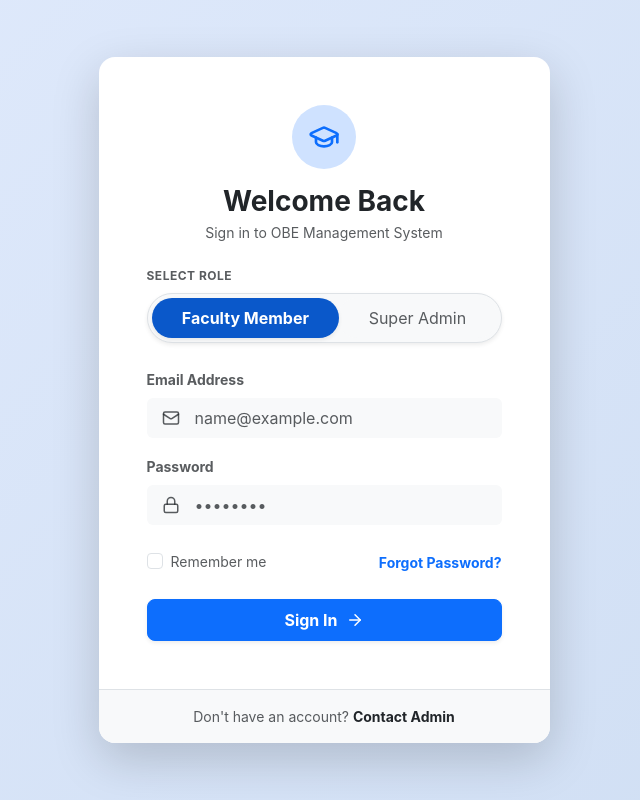
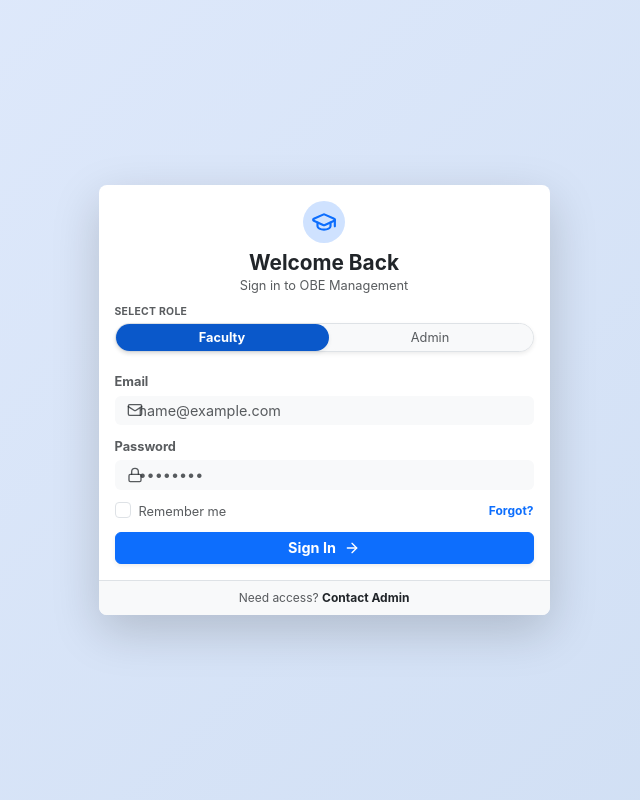
Before and after one commit to Senanasmat/obe-management-system, a React app in the folder frontend/: page /login in a window 1280 px wide. Shown: the whole page, without its empty margins (316-956 px from the left). Built offline with nearby package versions, Linux system fonts and the light colour scheme; no server answers; the HTML template or start-up script is replaced by a standard one.

Commit message:
Compress login form - reduce padding, margins, and font sizes

```diff
--- a/frontend/src/pages/Login.jsx
+++ b/frontend/src/pages/Login.jsx
@@ -50,36 +50,36 @@ const Login = () => {
             display: 'flex',
             alignItems: 'center',
             justifyContent: 'center',
-            padding: '20px'
+            padding: '10px'
         }}>
             <Container>
                 <Row className="justify-content-center">
                     <Col md={8} lg={6} xl={5}>
-                        <Card className="shadow-lg border-0 rounded-4 overflow-hidden">
-                            <Card.Body className="p-5">
-                                <div className="text-center mb-4">
-                                    <div className="bg-primary-subtle text-primary rounded-circle p-3 d-inline-flex mb-3">
-                                        <GraduationCap size={32} />
+                        <Card className="shadow-lg border-0 rounded-3 overflow-hidden">
+                            <Card.Body className="p-3">
+                                <div className="text-center mb-2">
+                                    <div className="bg-primary-subtle text-primary rounded-circle p-2 d-inline-flex mb-2">
+                                        <GraduationCap size={26} />
                                     </div>
-                                    <h3 className="fw-bold text-dark mb-1">Welcome Back</h3>
-                                    <p className="text-muted small">Sign in to OBE Management System</p>
+                                    <h3 className="fw-bold text-dark mb-0" style={{ fontSize: '1.3rem' }}>Welcome Back</h3>
+                                    <p className="text-muted mb-0" style={{ fontSize: '0.8rem' }}>Sign in to OBE Management</p>
                                 </div>
 
                                 {error && (
-                                    <Alert variant="danger" className="border-0 bg-danger-subtle text-danger small py-2 d-flex align-items-center mb-4">
-                                        <Lock size={16} className="me-2" /> {error}
+                                    <Alert variant="danger" className="border-0 bg-danger-subtle text-danger py-1 d-flex align-items-center mb-2" style={{ fontSize: '0.8rem' }}>
+                                        <Lock size={14} className="me-2" /> {error}
                                     </Alert>
                                 )}
                                 {success && (
-                                    <Alert variant="success" className="border-0 bg-success-subtle text-success small py-2 d-flex align-items-center mb-4">
-                                        <GraduationCap size={16} className="me-2" /> {success}
+                                    <Alert variant="success" className="border-0 bg-success-subtle text-success py-1 d-flex align-items-center mb-2" style={{ fontSize: '0.8rem' }}>
+                                        <GraduationCap size={14} className="me-2" /> {success}
                                     </Alert>
                                 )}
 
                                 <Form onSubmit={handleSubmit}>
-                                    <div className="mb-4">
-                                        <label className="small fw-bold text-muted mb-2 d-block text-uppercase" style={{ fontSize: '0.75rem', letterSpacing: '0.5px' }}>Select Role</label>
-                                        <ButtonGroup className="w-100 shadow-sm rounded-pill p-1 bg-light border">
+                                    <div className="mb-3">
+                                        <label className="fw-bold text-muted mb-1 d-block text-uppercase" style={{ fontSize: '0.65rem', letterSpacing: '0.3px' }}>Select Role</label>
+                                        <ButtonGroup className="w-100 shadow-sm rounded-pill p-0 bg-light border">
                                             {['faculty', 'admin'].map((radioValue) => (
                                                 <ToggleButton
                                                     key={radioValue}
@@ -90,16 +90,17 @@ const Login = () => {
                                                     value={radioValue}
                                                     checked={role === radioValue}
                                                     onChange={(e) => setRole(e.currentTarget.value)}
-                                                    className={`rounded-pill border-0 text-capitalize py-2 d-flex align-items-center justify-content-center ${role === radioValue ? 'fw-bold shadow-sm' : 'text-muted'}`}
+                                                    className={`rounded-pill border-0 text-capitalize py-1 d-flex align-items-center justify-content-center ${role === radioValue ? 'fw-bold shadow-sm' : 'text-muted'}`}
+                                                    style={{ fontSize: '0.8rem' }}
                                                 >
-                                                    {radioValue === 'admin' ? 'Super Admin' : 'Faculty Member'}
+                                                    {radioValue === 'admin' ? 'Admin' : 'Faculty'}
                                                 </ToggleButton>
                                             ))}
                                         </ButtonGroup>
                                     </div>
 
-                                    <Form.Group className="mb-3 position-relative">
-                                        <Form.Label className="small fw-bold text-muted">Email Address</Form.Label>
+                                    <Form.Group className="mb-2 position-relative">
+                                        <Form.Label className="fw-bold text-muted mb-1" style={{ fontSize: '0.8rem' }}>Email</Form.Label>
                                         <div className="position-relative">
                                             <Form.Control
                                                 type="email"
@@ -107,14 +108,15 @@ const Login = () => {
                                                 required
                                                 value={email}
                                                 onChange={(e) => setEmail(e.target.value)}
-                                                className="py-2 ps-5 bg-light border-0"
+                                                className="py-1 ps-4 bg-light border-0"
+                                                style={{ fontSize: '0.9rem' }}
                                             />
-                                            <Mail className="position-absolute text-muted" size={18} style={{ top: '50%', left: '15px', transform: 'translateY(-50%)' }} />
+                                            <Mail className="position-absolute text-muted" size={16} style={{ top: '50%', left: '12px', transform: 'translateY(-50%)' }} />
                                         </div>
                                     </Form.Group>
 
-                                    <Form.Group className="mb-4 position-relative">
-                                        <Form.Label className="small fw-bold text-muted">Password</Form.Label>
+                                    <Form.Group className="mb-2 position-relative">
+                                        <Form.Label className="fw-bold text-muted mb-1" style={{ fontSize: '0.8rem' }}>Password</Form.Label>
                                         <div className="position-relative">
                                             <Form.Control
                                                 type="password"
@@ -122,30 +124,32 @@ const Login = () => {
                                                 required
                                                 value={password}
                                                 onChange={(e) => setPassword(e.target.value)}
-                                                className="py-2 ps-5 bg-light border-0"
+                                                className="py-1 ps-4 bg-light border-0"
+                                                style={{ fontSize: '0.9rem' }}
                                             />
-                                            <Lock className="position-absolute text-muted" size={18} style={{ top: '50%', left: '15px', transform: 'translateY(-50%)' }} />
+                                            <Lock className="position-absolute text-muted" size={16} style={{ top: '50%', left: '12px', transform: 'translateY(-50%)' }} />
                                         </div>
                                     </Form.Group>
 
-                                    <div className="d-flex justify-content-between align-items-center mb-4">
-                                        <Form.Check type="checkbox" label={<span className="small text-muted">Remember me</span>} id="remember" />
-                                        <a href="#" className="small text-decoration-none fw-bold">Forgot Password?</a>
+                                    <div className="d-flex justify-content-between align-items-center mb-2">
+                                        <Form.Check type="checkbox" label={<span className="text-muted" style={{ fontSize: '0.8rem' }}>Remember me</span>} id="remember" />
+                                        <a href="#" className="text-decoration-none fw-bold" style={{ fontSize: '0.75rem' }}>Forgot?</a>
                                     </div>
 
                                     <Button
                                         variant="primary"
                                         type="submit"
-                                        className="w-100 py-2 rounded-3 shadow-sm d-flex justify-content-center align-items-center"
+                                        className="w-100 py-1 rounded-2 shadow-sm d-flex justify-content-center align-items-center"
+                                        style={{ fontSize: '0.9rem' }}
                                         disabled={loading}
                                     >
                                         <span className="fw-bold me-2">{loading ? 'Signing In...' : 'Sign In'}</span>
-                                        {!loading && <ArrowRight size={18} />}
+                                        {!loading && <ArrowRight size={16} />}
                                     </Button>
                                 </Form>
                             </Card.Body>
-                            <div className="bg-light p-3 text-center border-top">
-                                <p className="small text-muted mb-0">Don't have an account? <span className="text-dark fw-bold cursor-pointer">Contact Admin</span></p>
+                            <div className="bg-light p-2 text-center border-top">
+                                <p className="text-muted mb-0" style={{ fontSize: '0.75rem' }}>Need access? <span className="text-dark fw-bold cursor-pointer">Contact Admin</span></p>
                             </div>
                         </Card>
                     </Col>
```
